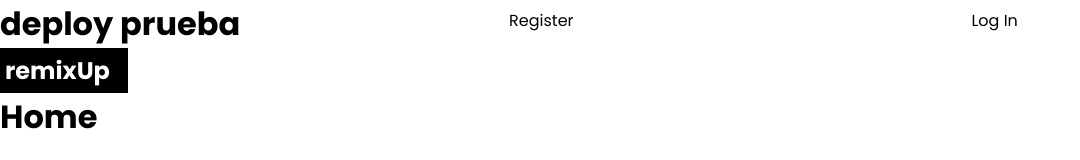
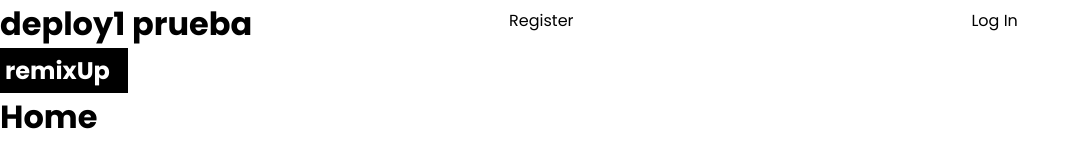
Before and after one commit to arcefranco/remixFront, a React (Create React App) app: page / in a window 1280 px wide. Shown: the top 160 px of the page, without its empty margins (0-1080 px from the left). Built offline with nearby package versions, Linux system fonts and the light colour scheme.

Commit message:
Update App.tsx

```diff
--- a/src/App.tsx
+++ b/src/App.tsx
@@ -9,7 +9,7 @@ import React from "react";
 function App() {
   return (
     <div>
-      <h1>deploy prueba</h1>
+      <h1>deploy1 prueba</h1>
       <Nav />
       <Routes>
         <Route path="/" element={<Home />}></Route>
```
